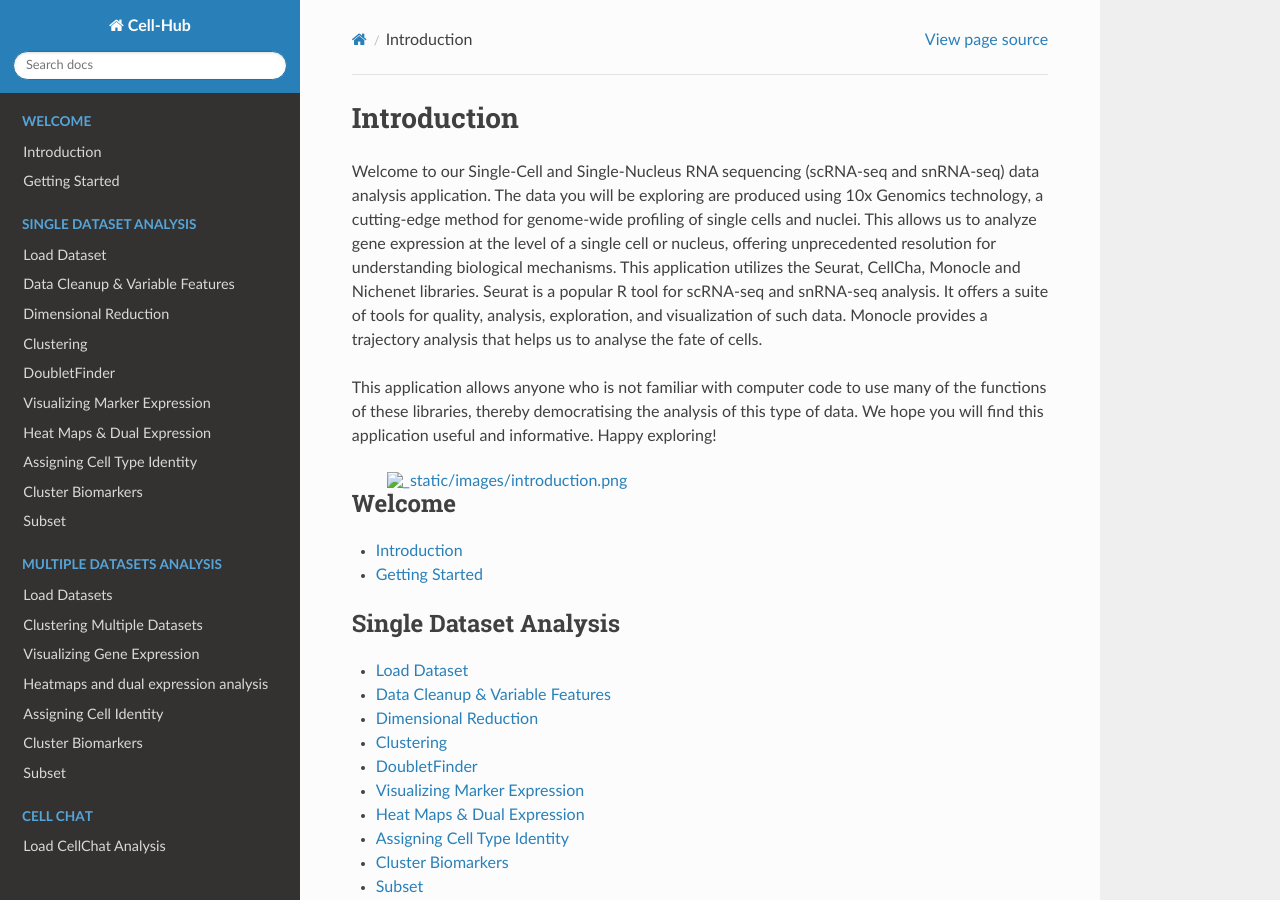
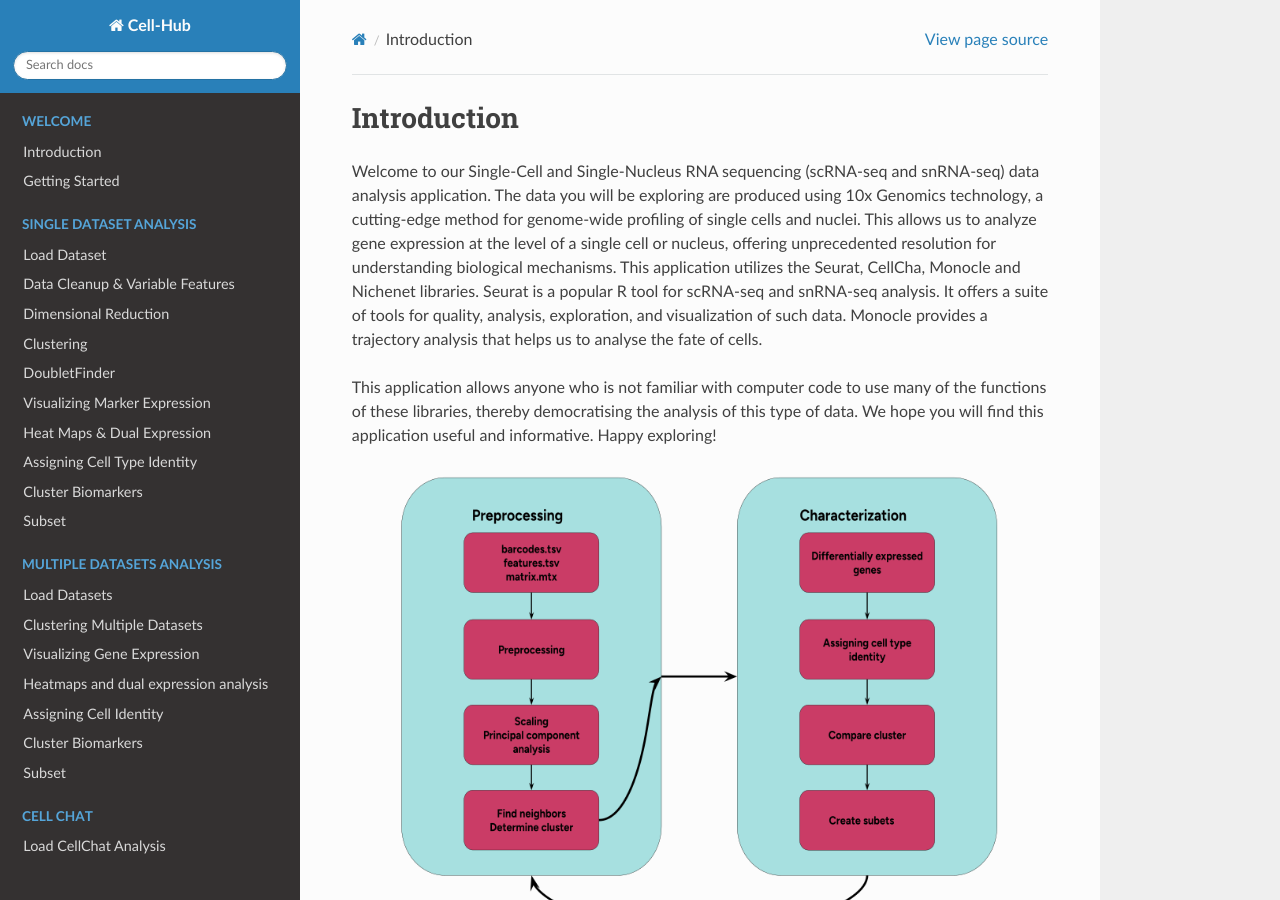
Before and after one commit to GaspardMacaux/Documentation_app, a Sphinx documentation site: the page built from docs/source/index.rst, in a window 1280 px wide and 900 px high. Built offline with Sphinx 7.4.7 and the Read the Docs theme 3.1.0, drawn with Linux system fonts in a browser that asks for light colours.

```diff
--- a/docs/source/index.rst
+++ b/docs/source/index.rst
@@ -8,7 +8,7 @@
 We hope you will find this application useful and informative. Happy exploring!
 
 
-.. image:: /_static/images/introduction.png
+.. image:: /_static/images/introduction/introduction.png
    :width: 90%
    :align: center
 
```
